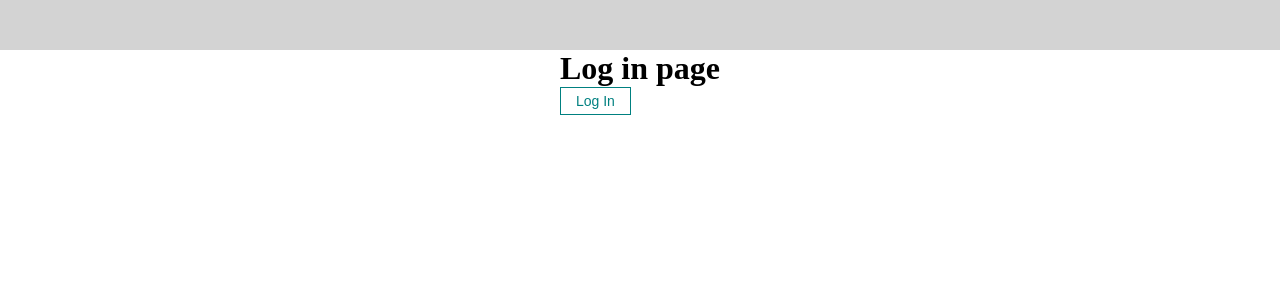
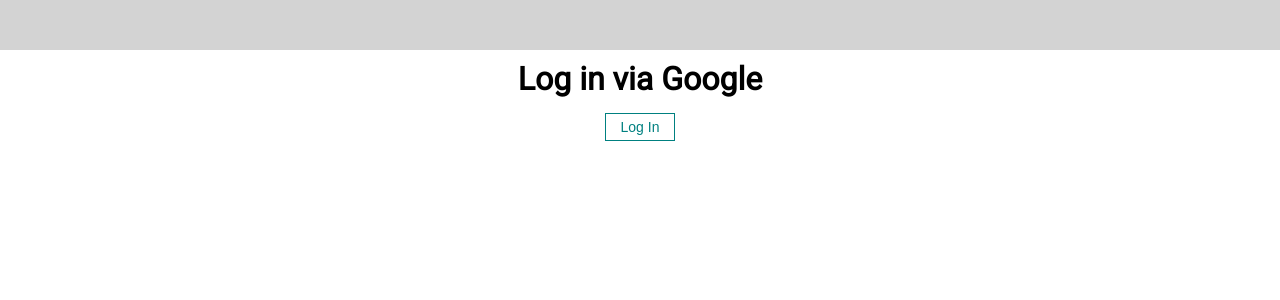
Before and after one commit to TurboGoose/Flashcard.io, a React (Create React App) app in the folder frontend/: page /login in a window 1280 px wide. Shown: the top 300 px of the page. Built offline with nearby package versions, Linux system fonts and the light colour scheme.

Commit message:
Fix styles for login page

```diff
--- a/frontend/src/pages/Login.jsx
+++ b/frontend/src/pages/Login.jsx
@@ -1,10 +1,11 @@
 import React from 'react';
 import LoginButton from "../components/LoginButton";
+import "../styles/Login.css"
 
 const Login = () => {
     return (
-        <div>
-            <h1>Log in page</h1>
+        <div className={"login"}>
+            <h1>Log in via Google</h1>
             <LoginButton/>
         </div>
     );
--- /dev/null
+++ b/frontend/src/styles/Login.css
@@ -0,0 +1,16 @@
+@import url('https://fonts.googleapis.com/css2?family=Roboto&display=swap');
+
+.login {
+    display: flex;
+    flex-direction: column;
+    font-family: 'Roboto', sans-serif;
+}
+
+.login h1 {
+   margin: 10px;
+}
+
+.login button {
+    align-self: center;
+    margin-top: 5px;
+}
```
